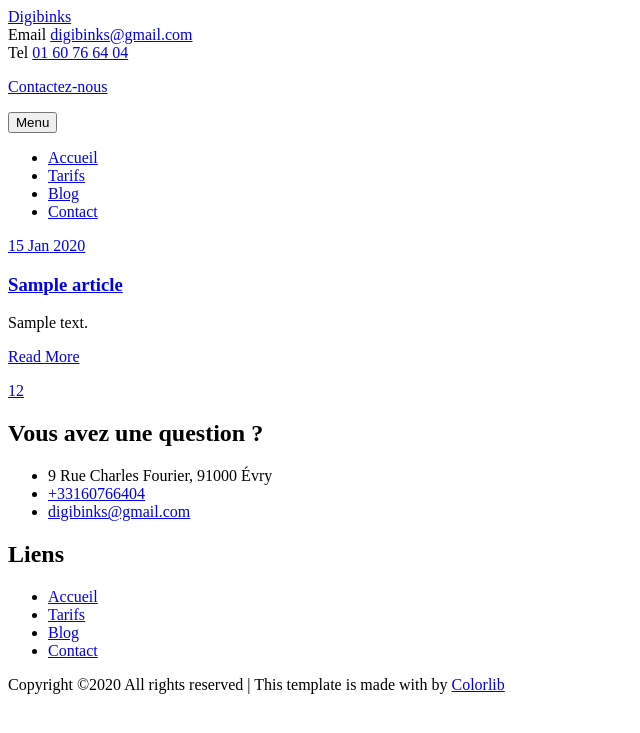
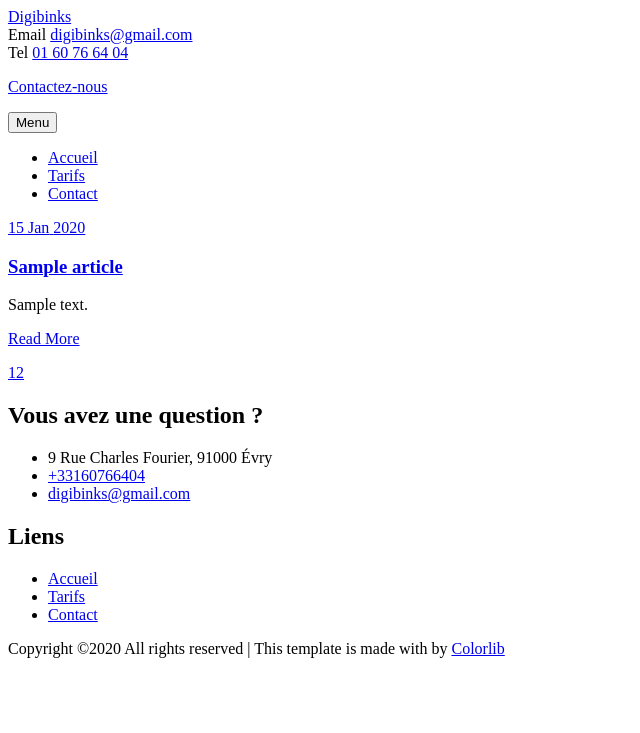
Before and after one commit to FarisAjeddig/prest, a Symfony app: template templates/blog/index.html.twig in a window 1280 px wide. Shown: the top 733 px of the page, without its empty margins (0-640 px from the left). Run offline with Twig, Linux system fonts and the light colour scheme; the template is opened without the code that fills it: most values are stand-ins (such as "Sample title", 1, 10 or a date in 2020); grey boxes marked "Sample" are stand-in pictures; some libraries are stand-ins or nearby versions.

Commit message:
remove blog

```diff
--- a/templates/base.html.twig
+++ b/templates/base.html.twig
@@ -68,7 +68,7 @@
 {#                        <li class="nav-item"><a href="{{ url('homepage') }}" class="nav-link">Équipe</a></li>#}
                         <li class="nav-item"><a href="{{ url('tarifs') }}" class="nav-link">Tarifs</a></li>
 {#                        <li class="nav-item"><a href="{{ url('homepage') }}" class="nav-link">Références</a></li>#}
-                        <li class="nav-item"><a href="{{ url('blog_homepage') }}" class="nav-link">Blog</a></li>
+{#                        <li class="nav-item"><a href="{{ url('blog_homepage') }}" class="nav-link">Blog</a></li>#}
                         <li class="nav-item"><a href="{{ url('contact') }}" class="nav-link">Contact</a></li>
                     </ul>
                 </div>
@@ -128,7 +128,7 @@
                                 <li><a href="{{ url('homepage') }}"><span class="ion-ios-arrow-round-forward mr-2"></span>Accueil</a></li>
                                 <li><a href="{{ url('tarifs') }}"><span class="ion-ios-arrow-round-forward mr-2"></span>Tarifs</a></li>
 {#                                <li><a href="#"><span class="ion-ios-arrow-round-forward mr-2"></span>Services</a></li>#}
-                                <li><a href="{{ url('blog_homepage') }}"><span class="ion-ios-arrow-round-forward mr-2"></span>Blog</a></li>
+{#                                <li><a href="{{ url('blog_homepage') }}"><span class="ion-ios-arrow-round-forward mr-2"></span>Blog</a></li>#}
                                 <li><a href="{{ url('contact') }}"><span class="ion-ios-arrow-round-forward mr-2"></span>Contact</a></li>
                             </ul>
                         </div>
```
